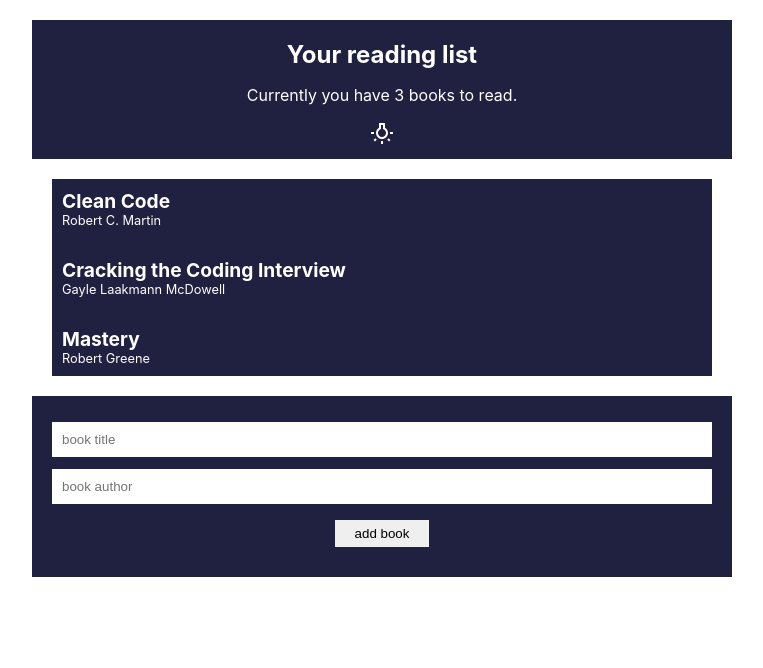
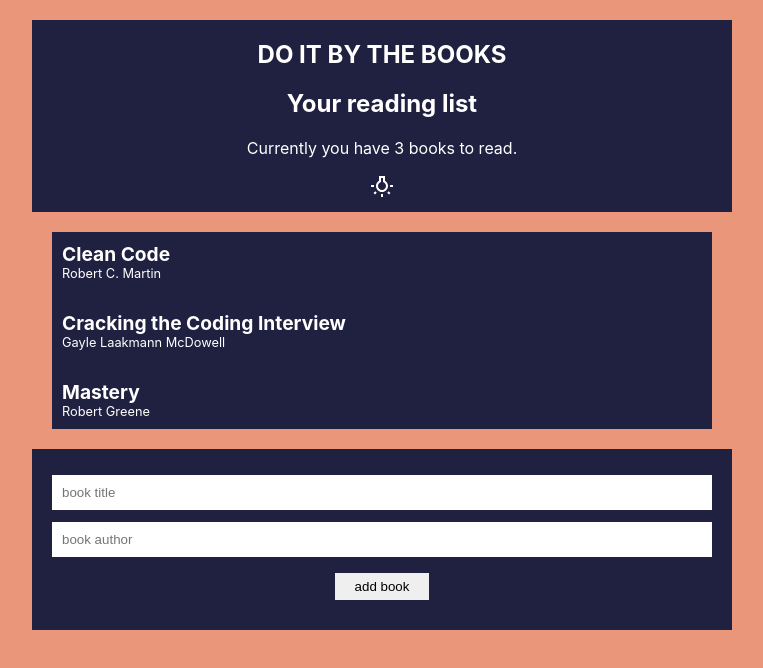
Before and after one commit to kemenykristof/book-repository, a React (Create React App) app: page / in a window 1280 px wide. Shown: the top 668 px of the page, without its empty margins (258-1021 px from the left). Built offline with nearby package versions, Linux system fonts and the light colour scheme.

Commit message:
styling around

```diff
--- a/src/App.js
+++ b/src/App.js
@@ -7,7 +7,7 @@ import ThemeContextProvider from "./contexts/ThemeContext";
 
 function App() {
   return (
-    <div className="App">
+    <div className="App" >
       <BookContextProvider>
         <ThemeContextProvider>
           <Navbar></Navbar>
--- a/src/components/Navbar.js
+++ b/src/components/Navbar.js
@@ -9,7 +9,8 @@ const Navbar = () => {
   const theme = isLightTheme ? lightTheme : darkTheme;
   return (
     <nav className="navbar" style={{ background: theme.ui, color: theme.font }}>
-      <h1>Your reading list</h1>
+      <h1>DO IT BY THE BOOKS</h1>
+      <h2>Your reading list</h2>
       <p>Currently you have {books.length} books to read.</p>
       <ThemeToggle></ThemeToggle>
     </nav>
--- a/src/contexts/ThemeContext.js
+++ b/src/contexts/ThemeContext.js
@@ -5,8 +5,8 @@ export const ThemeContext = createContext();
 const ThemeContextProvider = props => {
   const [lightTheme] = useState({
     font: "#555",
-    ui: "#000000",
-    bg: "#eeeeee"
+    ui: "#f7e590",
+    bg: "#f5cd6d"
   });
   const [darkTheme] = useState({
     font: "white",
--- a/src/index.css
+++ b/src/index.css
@@ -5,6 +5,7 @@ body {
     sans-serif;
   -webkit-font-smoothing: antialiased;
   -moz-osx-font-smoothing: grayscale;
+  background: darksalmon;
 }
 .App {
   margin: 20px auto;
```
